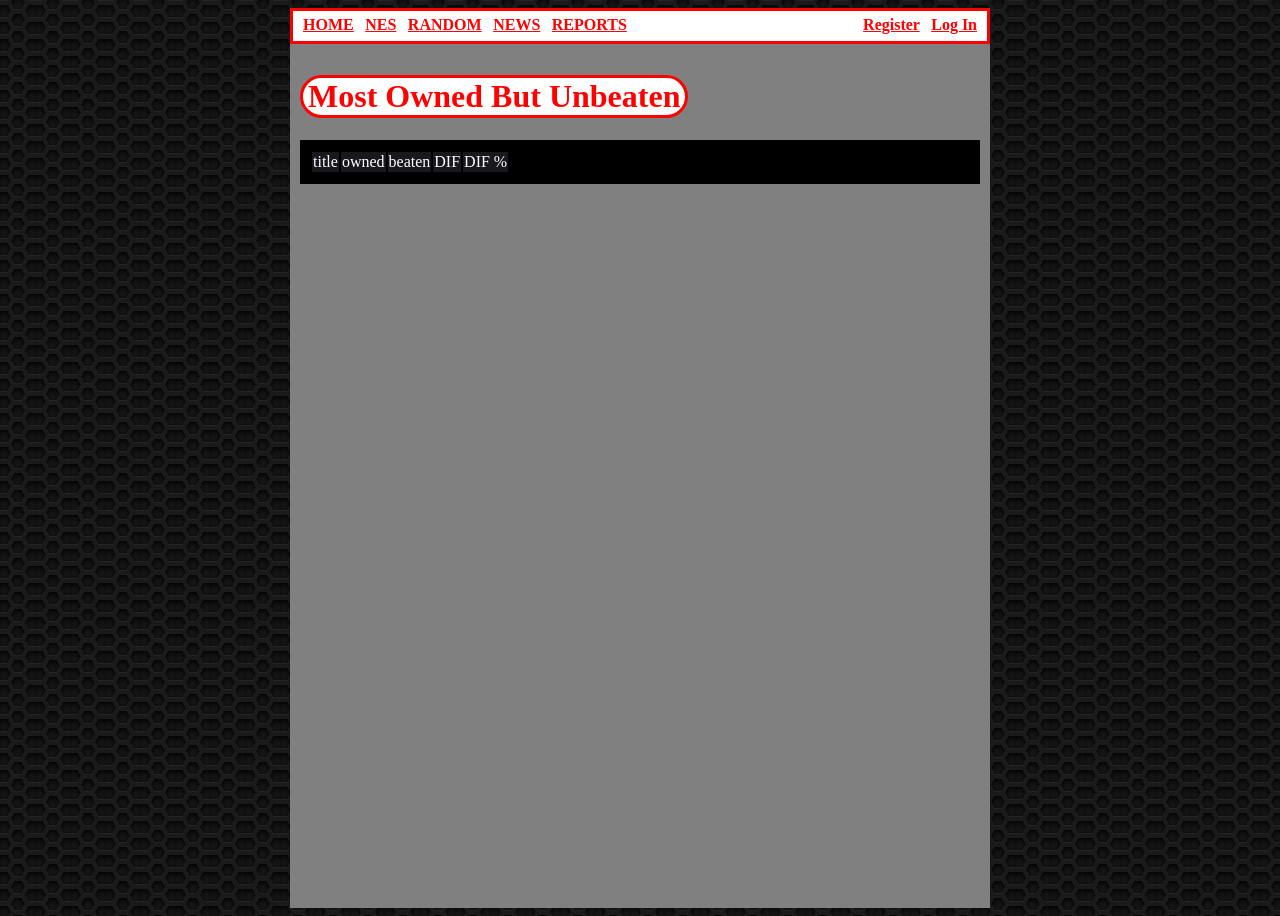
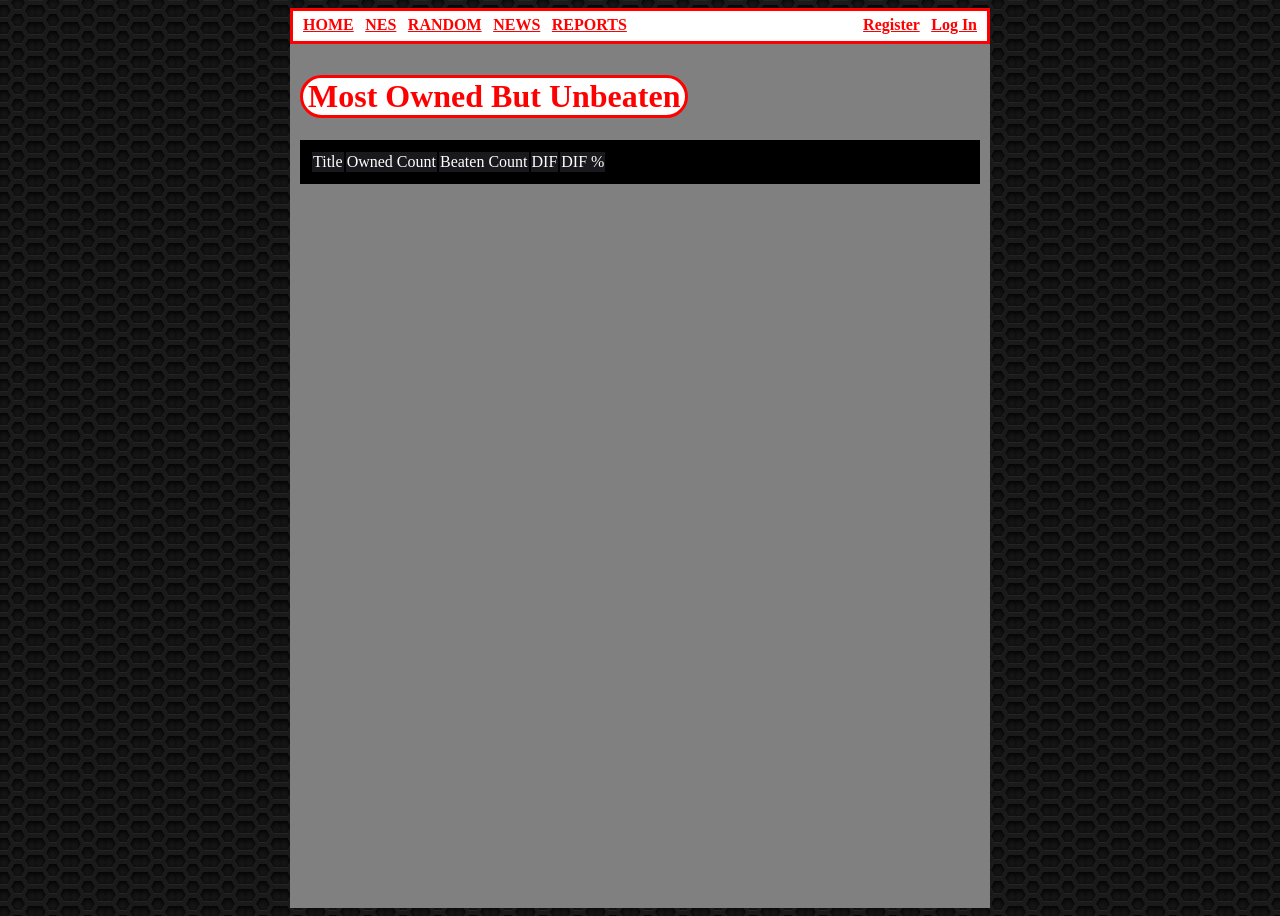
Before and after one commit to thebmo/NESRandomizer, a Django app: page /reports/unbeaten/ in a window 1280 px wide. Run offline with Django 3.2, Linux system fonts and the light colour scheme; data that the repository does not hold is empty.

Commit message:
added formatting to the unbeaten report

```diff
--- a/nes_randomizer/reports/templates/reports/most_owned_unbeaten.html
+++ b/nes_randomizer/reports/templates/reports/most_owned_unbeaten.html
@@ -9,7 +9,7 @@
 
 <div class="block" id="main">
     <table class="report">
-        <tr><td>title</td><td>owned</td><td>beaten</td><td>DIF</td><td>DIF % </td></tr>
+        <tr><td>Title</td><td>Owned Count</td><td>Beaten Count</td><td>DIF </td><td> DIF % </td></tr>
     {% for s in stats %}
         <tr><td>
         <a href = '{% url 'nes:details' s.1 %}' target = '_blank'>{{ s.0 }}</a></td>
--- a/nes_randomizer/reports/views.py
+++ b/nes_randomizer/reports/views.py
@@ -54,7 +54,7 @@ def unbeaten(request):
     for k in owned_dict:
         diff = abs(owned_dict[k]-beaten_dict[k])
         if diff != 0 and owned_dict[k] != 0:
-            diff_percent = diff/float(owned_dict[k])
+            diff_percent = "{0:.2f}".format((diff/float(owned_dict[k]) * 100))
         else: diff_percent = 0
         stats.append(
             [
```
